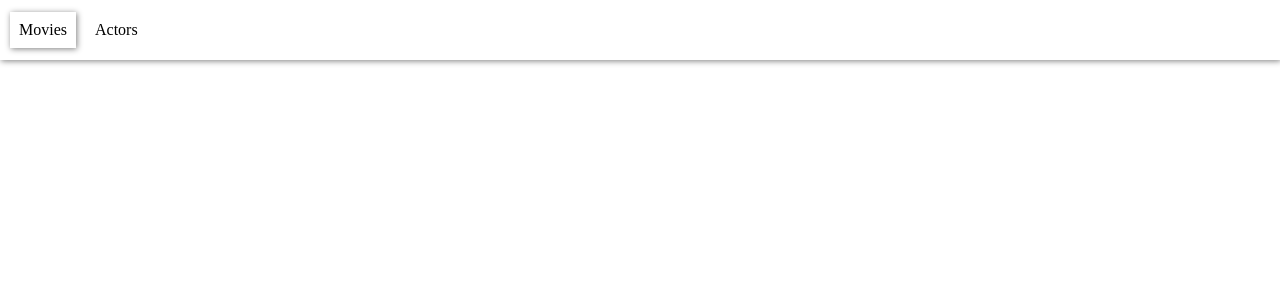
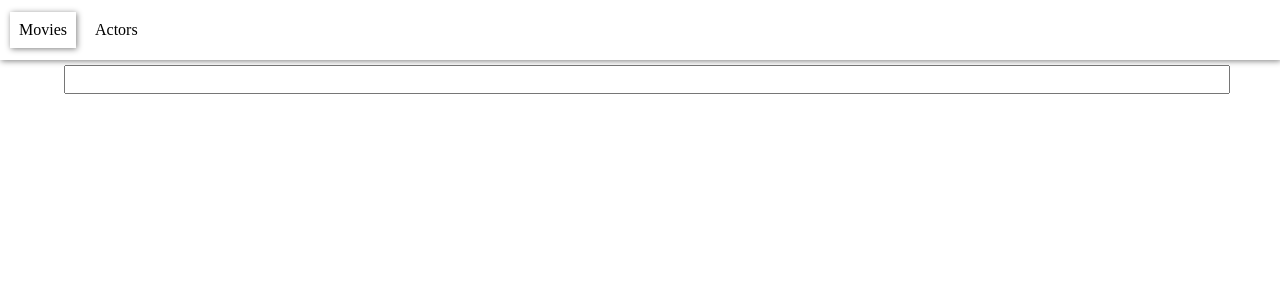
Before and after one commit to NahlaEssam/indorseAssig, an Angular app: page /movies in a window 1280 px wide. Shown: the top 300 px of the page. Built offline with nearby package versions, Linux system fonts and the light colour scheme.

Commit message:
add change search text logic

```diff
--- a/src/app/app.module.ts
+++ b/src/app/app.module.ts
@@ -3,6 +3,7 @@ import { NgModule } from '@angular/core';
 import { HttpClientModule } from '@angular/common/http';
 
 import { AppRoutingModule } from './app-routing.module';
+import { FormsModule } from '@angular/forms';
 import { AppComponent } from './app.component';
 import { HeaderComponent } from './components/header/header.component';
 import { SearchComponent } from './components/search/search.component';
@@ -30,7 +31,8 @@ import { PageNotFoundComponent } from './components/page-not-found/page-not-foun
   imports: [
     BrowserModule,
     AppRoutingModule,
-    HttpClientModule
+    HttpClientModule,
+    FormsModule
   ],
   providers: [],
   bootstrap: [AppComponent]
--- a/src/app/components/movie-container/movie-container.component.html
+++ b/src/app/components/movie-container/movie-container.component.html
@@ -1,3 +1,3 @@
 <div class="movie-container">
-
+    <app-search (searchText)="search($event)"></app-search>
 </div>
--- a/src/app/components/movie-container/movie-container.component.ts
+++ b/src/app/components/movie-container/movie-container.component.ts
@@ -14,5 +14,8 @@ export class MovieContainerComponent implements OnInit {
 
   ngOnInit() {
   }
+  search(searchText: string) {
+    console.log(searchText);
+  }
 
 }
--- a/src/app/components/search/search.component.html
+++ b/src/app/components/search/search.component.html
@@ -1,3 +1,3 @@
-<p>
-  search works!
-</p>
+<div class="search-container">
+    <input class="search-input" [(ngModel)]="_searchText" (keyup)="search($event)"/>
+</div>
--- a/src/app/components/search/search.component.scss
+++ b/src/app/components/search/search.component.scss
@@ -0,0 +1,7 @@
+.search-container{
+    .search-input{
+        width: 90%;
+        margin: 5px 5%;
+        padding: 5px;
+    }
+}
--- a/src/app/components/search/search.component.ts
+++ b/src/app/components/search/search.component.ts
@@ -1,4 +1,4 @@
-import { Component, OnInit } from '@angular/core';
+import { Component, OnInit, Output, EventEmitter } from '@angular/core';
 
 @Component({
   selector: 'app-search',
@@ -7,9 +7,14 @@ import { Component, OnInit } from '@angular/core';
 })
 export class SearchComponent implements OnInit {
 
+  _searchText: '';
+  @Output() searchText: EventEmitter<string> = new EventEmitter<string>();
   constructor() { }
 
   ngOnInit() {
   }
 
+  search(event: any) {
+    this.searchText.emit(this._searchText);
+  }
 }
```
